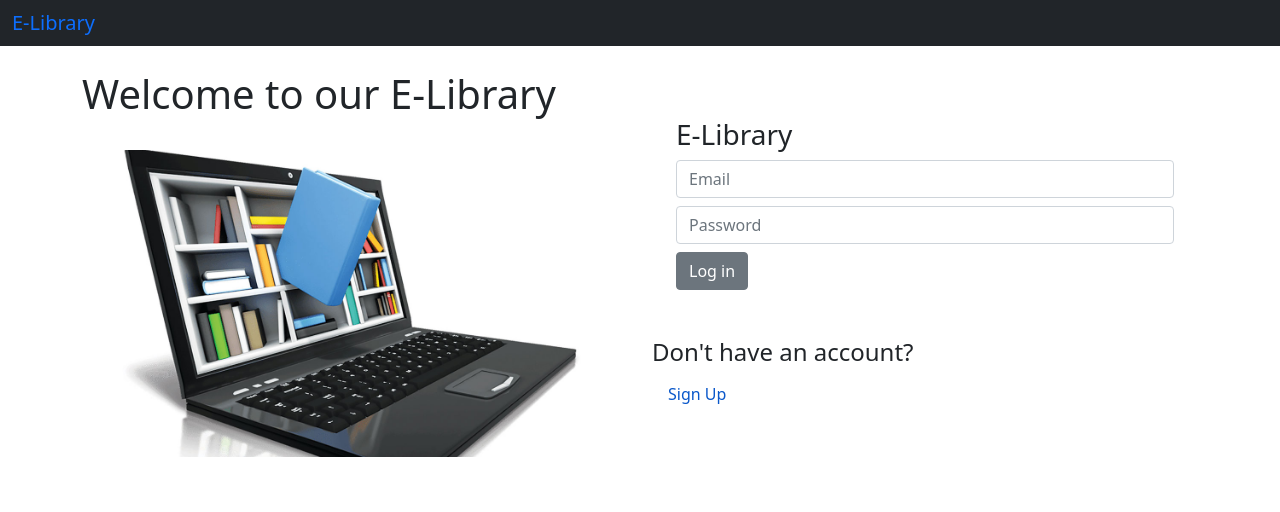
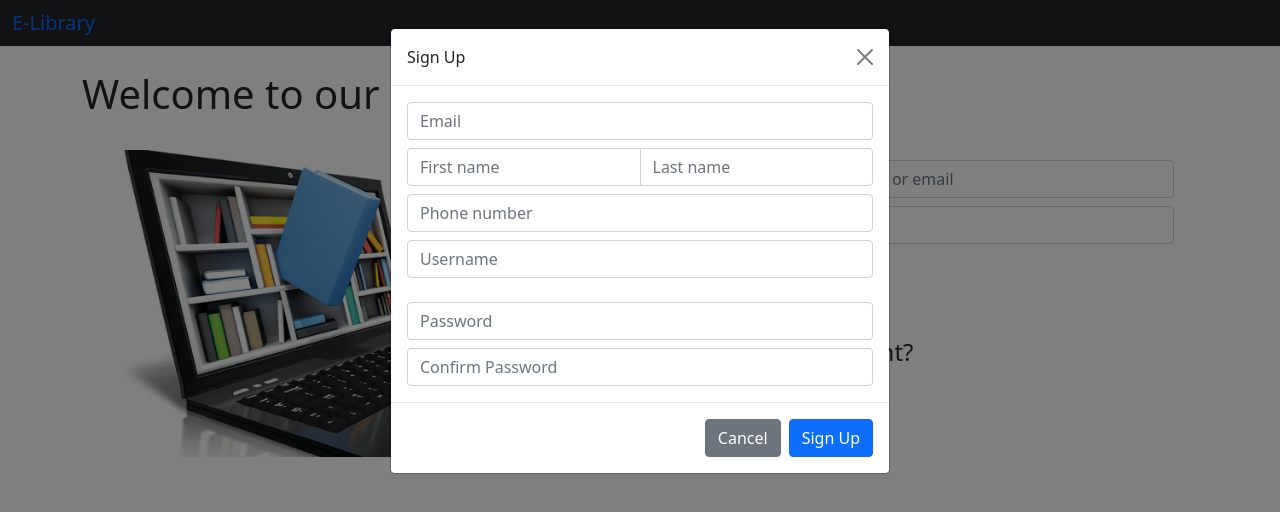
Before and after one commit to AliKomayha/bootstrapAssignment, a plain HTML site: page index.html in a window 1280 px wide. Both pictures are taken after a click on the link "Sign Up". Drawn offline with nearby package versions, Linux system fonts and the light colour scheme.

Commit message:
add sign up page

```diff
--- a/index.html
+++ b/index.html
@@ -33,10 +33,9 @@
                     <!-- <input class="text-center" placeholder="Phone number, username, or email"> -->
                     <div class="input-group">
 
-                        <input id="email" type="email" class="form-control" name="email" placeholder="Email">
+                        <input id="email" type="email" class="form-control" name="email" placeholder="Phone number, username, or email">
                       </div>
                       <div class="input-group mt-2">
-
                         <input id="password" type="password" class="form-control" name="password" placeholder="Password">
                       </div>
                       <div class="mt-2">
@@ -44,9 +43,54 @@
                       </div>
                 </div>
 
-                <dic class="col">
-                    <h4 class=" mt-5">Don't have an account?</h4> <a href="#" class="nav-link">Sign Up</a>
-                </dic>
+                <div class="col">
+                    <h4 class=" mt-5">Don't have an account?</h4> <a data-bs-toggle="modal" data-bs-target="#signUp" class="nav-link">Sign Up</a>
+
+
+                    <div class="modal" id="signUp">
+                        <div class="modal-dialog">
+                            <div class="modal-content">
+                                <div class="modal-header">
+                                    <div class="modal-title">
+                                        Sign Up
+                                    </div>
+                                    <button type="button" class="btn-close" data-bs-dismiss="modal"></button>
+                                </div>
+                                <div class="modal-body">
+                                    <!-- hon l shu esmon-->
+                                    <div class="input-group">
+                                        <input id="email" type="email" class="form-control" name="email" placeholder="Email">
+                                    </div>
+                                    <div class="input-group mt-2">
+                                        <input id="Fname" type="email" class="form-control" name="email" placeholder="First name">
+                                        <input id="Lname" type="email" class="form-control" name="email" placeholder="Last name">
+                                    </div>
+                                    <div class="input-group mt-2">
+                                        <input id="phone" type="email" class="form-control" name="email" placeholder="Phone number">
+                                    </div>
+                                    <div class="input-group mt-2">
+                                        <input id="Uname" type="email" class="form-control" name="email" placeholder="Username">
+                                    </div>
+
+                                    <div class="input-group mt-4">
+                                        <input id="password" type="password" class="form-control" name="password" placeholder="Password">
+                                    </div>
+                                    <div class="input-group mt-2">
+                                        <input id="password" type="password" class="form-control" name="password" placeholder="Confirm Password">
+                                    </div>
+
+                                 </div>
+                                <div class="modal-footer">
+                                    <button type="button" class="btn btn-secondary" data-bs-dismiss="modal">Cancel</button>
+                                    <button type="button" class="btn btn-primary">Sign Up</button>
+                                </div>
+                            </div>
+                        </div>
+                    </div>
+
+
+
+                </div>
             </div>
         </div>
 
```
